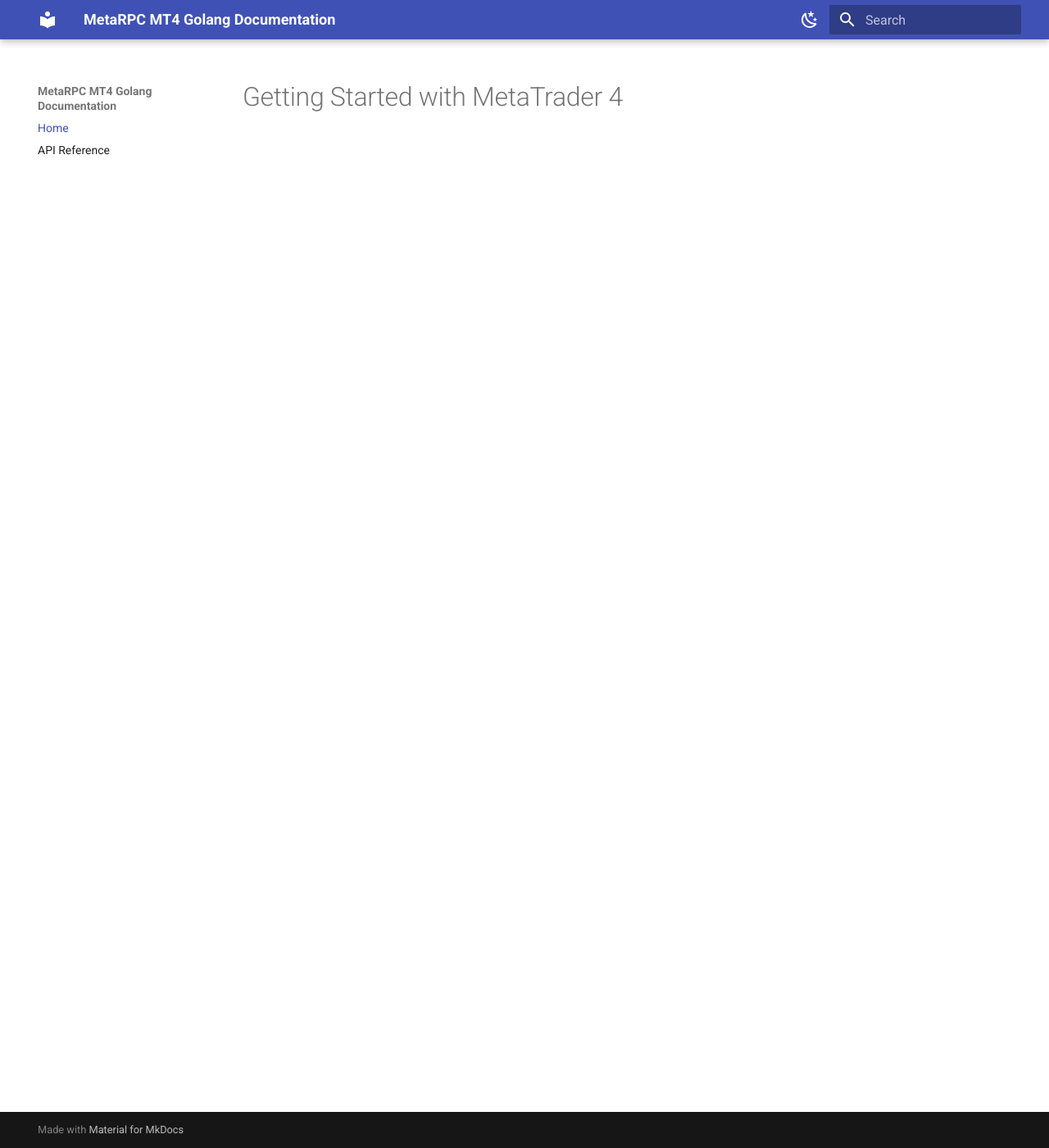
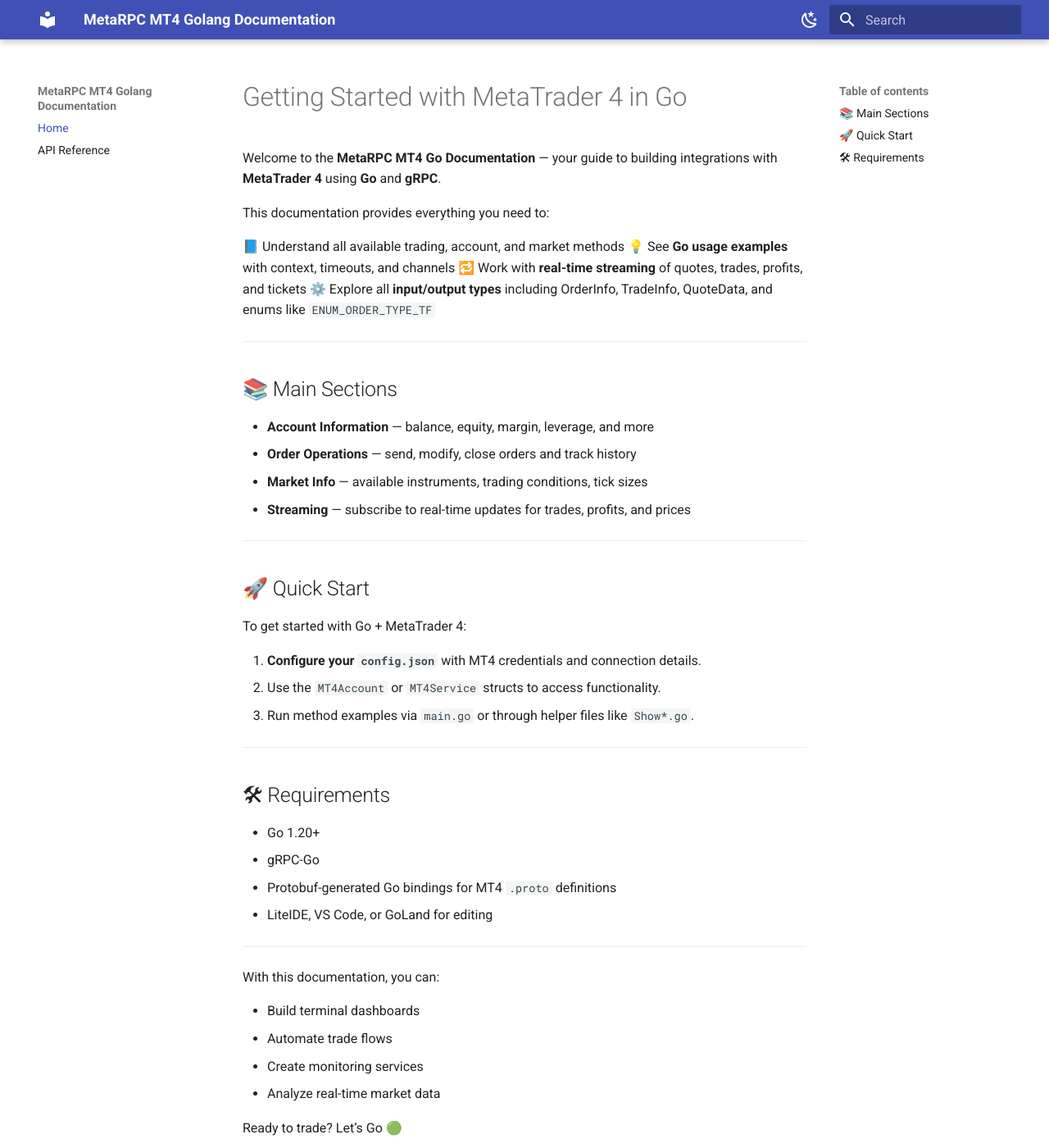
Before and after one commit to MetaRPC/GoMT4, an MkDocs documentation site: the page built from docs/index.md, in a window 1280 px wide and 1400 px high. Shown: the whole window at 82% size. Built offline with MkDocs 1.6.1 and Material for MkDocs 9.7.7, drawn with Linux system fonts in a browser that asks for light colours.

Commit message:
Update index.md

```diff
--- a/docs/index.md
+++ b/docs/index.md
@@ -1 +1,49 @@
-# Getting Started with MetaTrader 4
+# Getting Started with MetaTrader 4 in Go
+
+Welcome to the **MetaRPC MT4 Go Documentation** — your guide to building integrations with **MetaTrader 4** using **Go** and **gRPC**.
+
+This documentation provides everything you need to:
+
+📘 Understand all available trading, account, and market methods
+💡 See **Go usage examples** with context, timeouts, and channels
+🔁 Work with **real-time streaming** of quotes, trades, profits, and tickets
+⚙️ Explore all **input/output types** including OrderInfo, TradeInfo, QuoteData, and enums like `ENUM_ORDER_TYPE_TF`
+
+---
+
+## 📚 Main Sections
+
+* **Account Information** — balance, equity, margin, leverage, and more
+* **Order Operations** — send, modify, close orders and track history
+* **Market Info** — available instruments, trading conditions, tick sizes
+* **Streaming** — subscribe to real-time updates for trades, profits, and prices
+
+---
+
+## 🚀 Quick Start
+
+To get started with Go + MetaTrader 4:
+
+1. **Configure your `config.json`** with MT4 credentials and connection details.
+2. Use the `MT4Account` or `MT4Service` structs to access functionality.
+3. Run method examples via `main.go` or through helper files like `Show*.go`.
+
+---
+
+## 🛠 Requirements
+
+* Go 1.20+
+* gRPC-Go
+* Protobuf-generated Go bindings for MT4 `.proto` definitions
+* LiteIDE, VS Code, or GoLand for editing
+
+---
+
+With this documentation, you can:
+
+* Build terminal dashboards
+* Automate trade flows
+* Create monitoring services
+* Analyze real-time market data
+
+Ready to trade? Let’s Go 🟢
```
